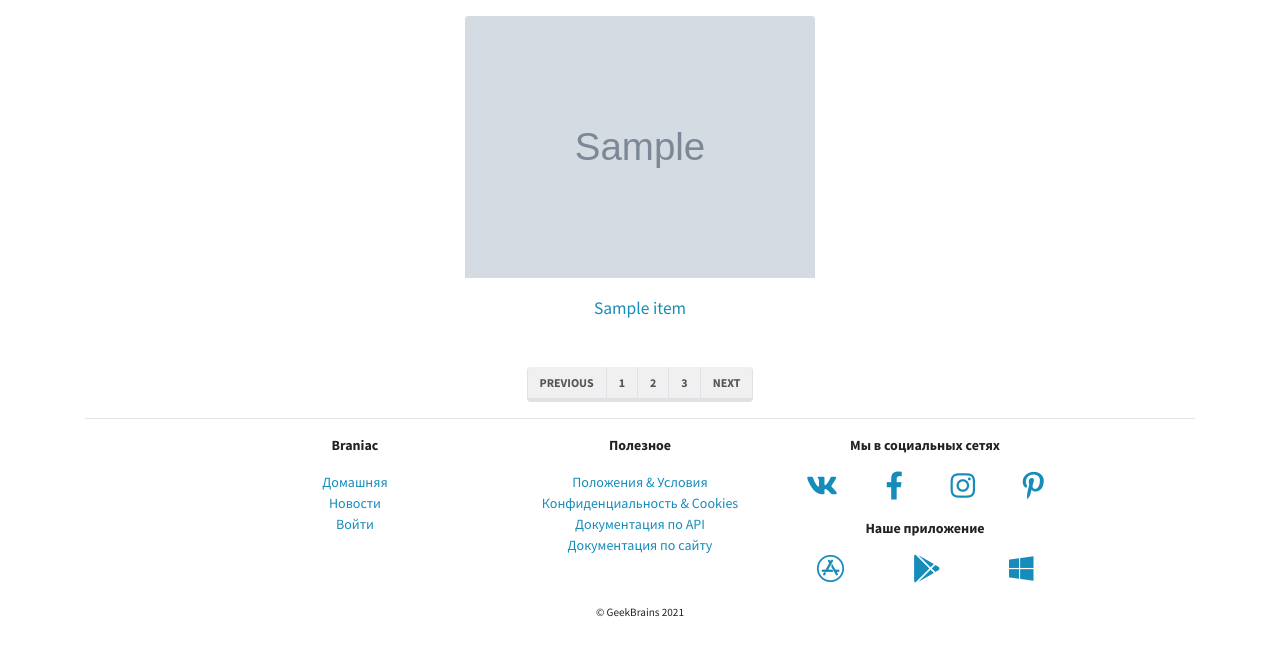
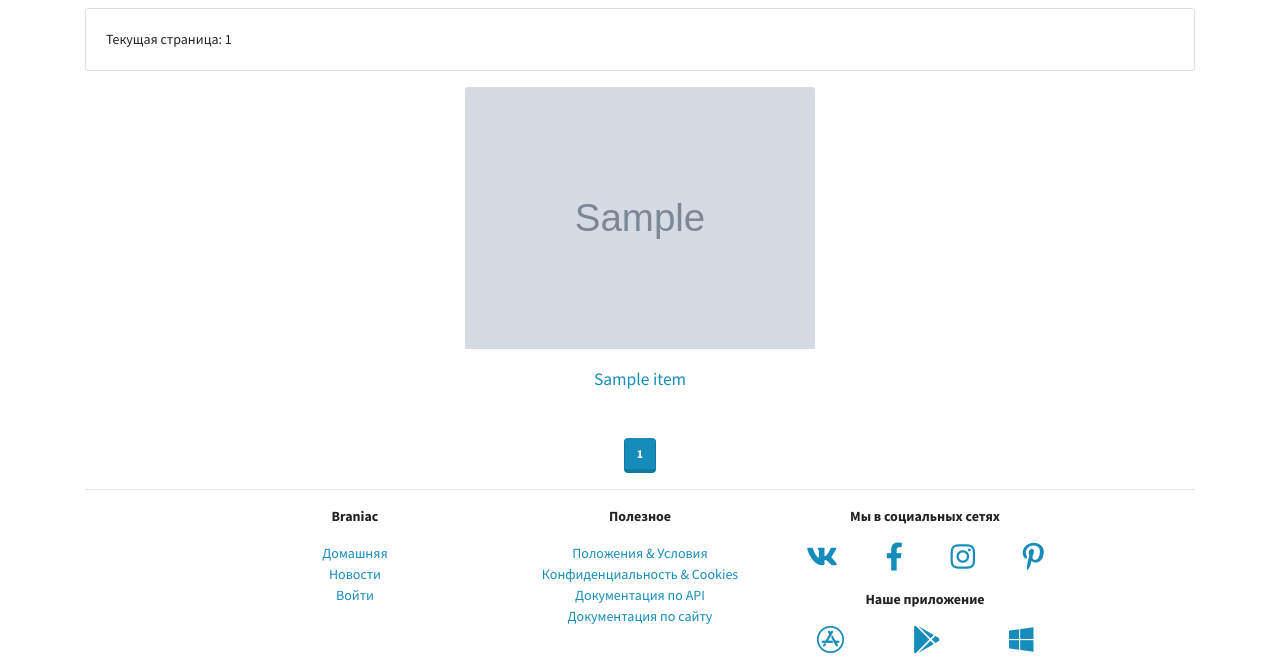
Before and after one commit to ElizavetaGorshenina/BraniacLMS, a Django app: template mainapp/templates/mainapp/courses_list.html in a window 1280 px wide. Shown: the part 77-739 px from the top of the page. Run offline with Django 3.2, Linux system fonts and the light colour scheme; the template is opened without the code that fills it: most values are stand-ins (such as "Sample title", 1, 10 or a date in 2020); grey boxes marked "Sample" are stand-in pictures; some libraries are stand-ins or nearby versions.

Commit message:
lesson_8 Paginator for Courses

```diff
--- a/mainapp/templates/mainapp/courses_list.html
+++ b/mainapp/templates/mainapp/courses_list.html
@@ -7,10 +7,18 @@
 
 {% block content %}
 
+{% if page_num %}
+<div class="card my-2">
+  <div class="card-body">
+    <p class="card-text">Текущая страница: {{ page_num }}</p>
+  </div>
+</div>
+{% endif %}
+
 <div class="row justify-content-center mt-3">
 
 
-  {% for item in objects %}
+  {% for item in object_list %}
   <div class="card col-sm-12 col-md-6 col-lg-4 border-0">
     <a href="{% url 'mainapp:courses_detail' pk=item.pk %}">
       <img src="{% static item.cover %}" class="card-img-top">
@@ -25,11 +33,22 @@
 <div class="row justify-content-center align-items-center mt-3 mb-n3">
   <nav aria-label="Page navigation example">
     <ul class="pagination">
-      <li class="page-item"><a class="page-link" href="#">Previous</a></li>
-      <li class="page-item"><a class="page-link" href="#">1</a></li>
-      <li class="page-item"><a class="page-link" href="#">2</a></li>
-      <li class="page-item"><a class="page-link" href="#">3</a></li>
-      <li class="page-item"><a class="page-link" href="#">Next</a></li>
+      {% if page_obj.has_previous %}
+      <li class="page-item"><a class="page-link"
+          href="?page={{ page_obj.previous_page_number }}">Previous</a></li>
+      {% endif %}
+
+      {% for item in page_obj.paginator.page_range %}
+      <li class="page-item
+        {% if item == page_obj.number %}active{% endif %}">
+        <a class="page-link" href="?page={{ item }}">{{ item }}</a>
+      </li>
+      {% endfor %}
+
+      {% if page_obj.has_next %}
+      <li class="page-item"><a class="page-link"
+          href="?page={{ page_obj.next_page_number }}">Next</a></li>
+      {% endif %}
     </ul>
   </nav>
 </div>
--- a/mainapp/urls.py
+++ b/mainapp/urls.py
@@ -27,7 +27,7 @@ urlpatterns = [
     ),
     path(
         "courses/",
-        cache_page(60 * 5)(views.CoursesListView.as_view()),  # 5 minutes
+        cache_page(1 * 5)(views.CoursesListView.as_view()),  # 5 minutes
         name="courses",
     ),
     path(
--- a/mainapp/views.py
+++ b/mainapp/views.py
@@ -55,7 +55,9 @@ class NewsDeleteView(PermissionRequiredMixin, DeleteView):
     permission_required = ("mainapp.delete_news",)
 
 
-class CoursesListView(TemplateView):
+class CoursesListView(ListView):
+    model = mainapp_models.Courses
+    paginate_by = 4
     template_name = "mainapp/courses_list.html"
 
     def get_context_data(self, **kwargs):
```
